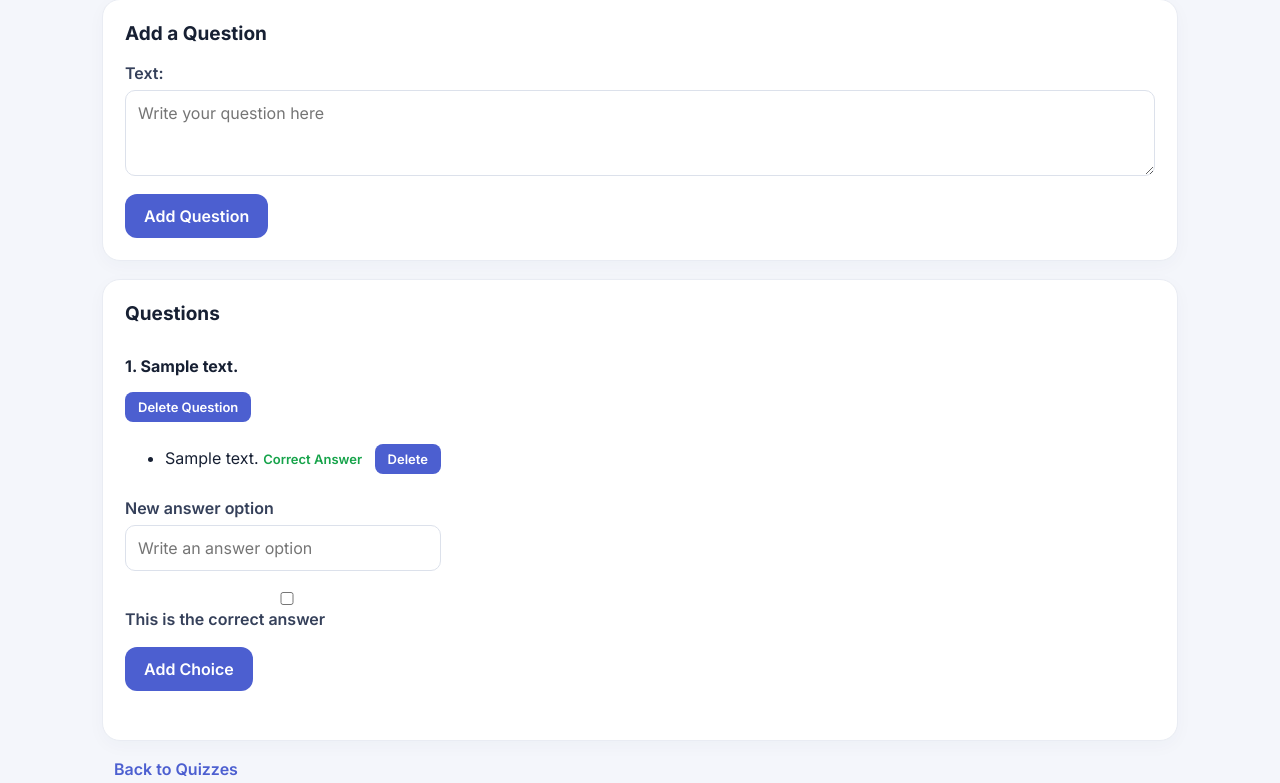
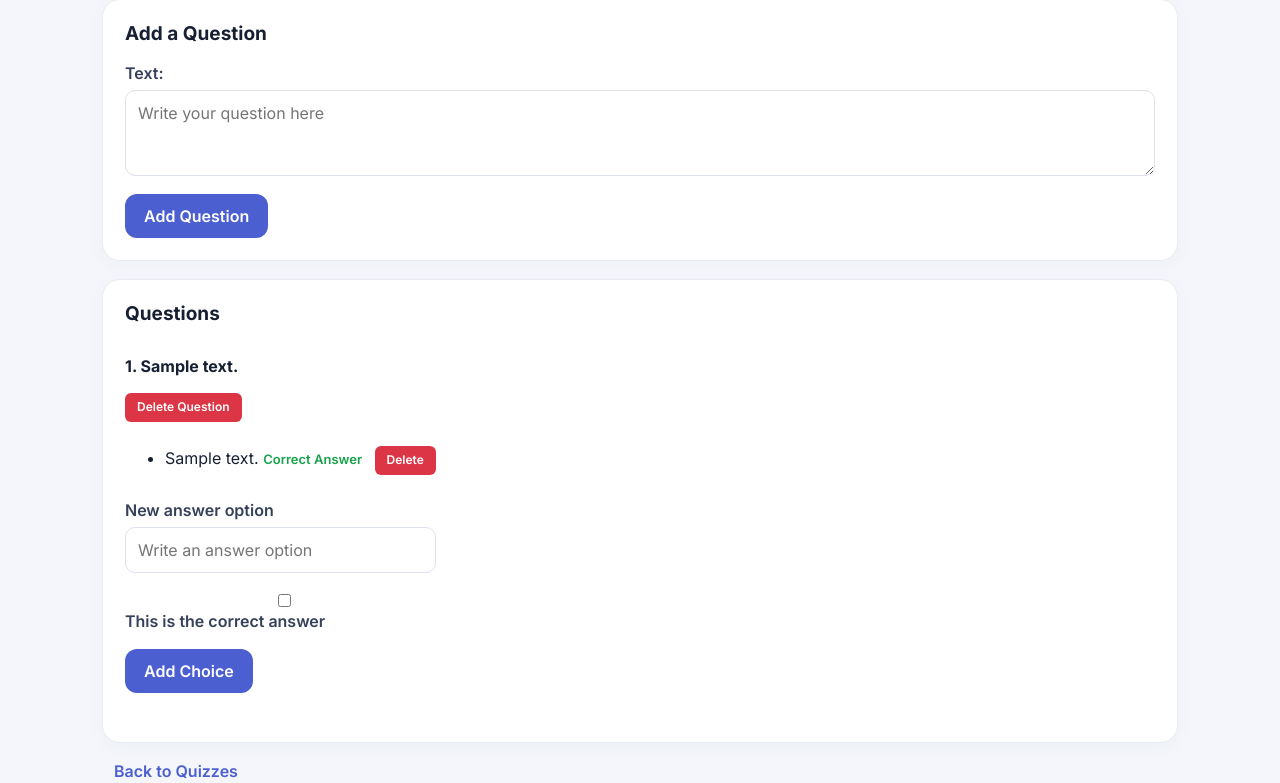
Before and after one commit to imanmasomi/SmartLearn, a Django app: page /quizzes/1/ in a window 1280 px wide. Shown: the part 302-1085 px from the top of the page. Run offline with Django 5.2, Linux system fonts and the light colour scheme; a user stored in the database is signed in; tables that the repository leaves empty hold one stand-in row (values such as "Sample post").

Commit message:
Fri, Nov 6, 2026, 9:07 PM +03:30

```diff
--- a/static/css/style.css
+++ b/static/css/style.css
@@ -685,3 +685,24 @@ label.quiz-choice input[type="radio"] {
     margin-top: 14px;
     margin-bottom: 20px;
 }
+
+
+/* Force compact delete buttons */
+
+button.button-danger {
+    display: inline-block !important;
+    width: auto !important;
+    min-width: 0 !important;
+    padding: 6px 12px !important;
+    margin: 5px 0 !important;
+    font-size: 12px !important;
+    line-height: 1.4 !important;
+    background: #dc3545 !important;
+    color: white !important;
+    border: none !important;
+    border-radius: 6px !important;
+}
+
+button.button-danger:hover {
+    background: #b02a37 !important;
+}
```
